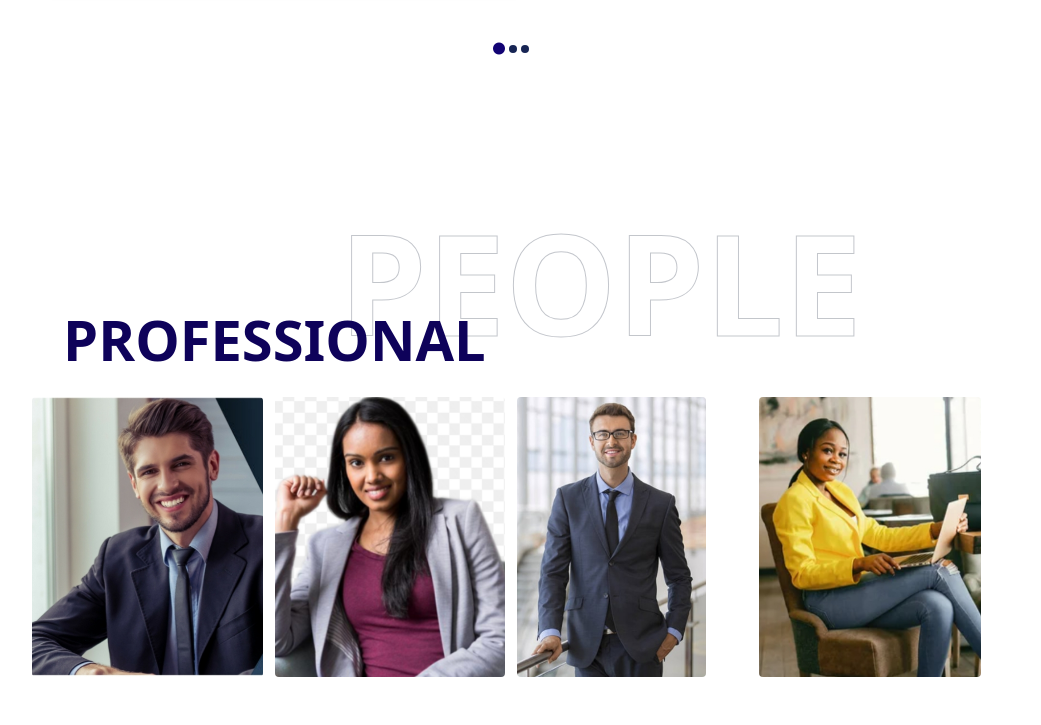
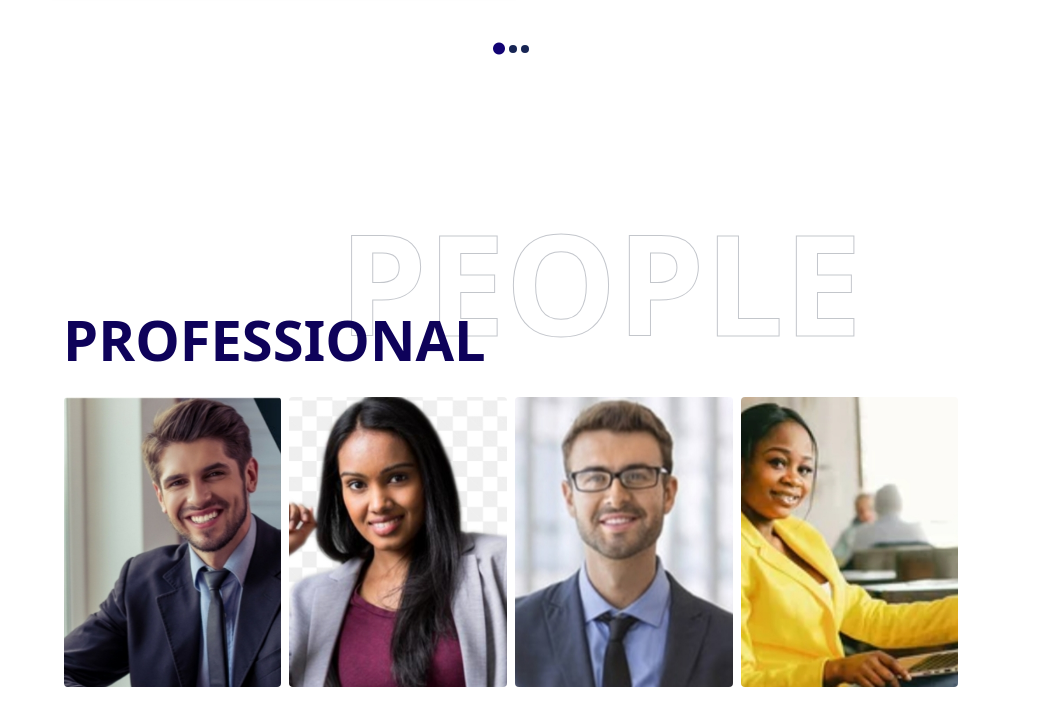
Before and after one commit to aalishbasheikh/Construction-Site, a website built with Vite: page index.html in a window 1280 px wide. Shown: the part 4332-5057 px from the top of the page, without its empty margins (129-1170 px from the left). Built offline with nearby package versions, Linux system fonts and the light colour scheme; files whose address does not match are found by name.

Commit message:
updating professional section

```diff
--- a/index.html
+++ b/index.html
@@ -387,18 +387,18 @@ People
 <div class="relative  md:top-20  lg:ms-48 md:ms-16 ms-2">
 <h1 class=" md:text-[56px] text-[30px]  text-[#0e025a] font-bold">PROFESSIONAL</h1>
 </div>
-<div class="flex md:flex-row flex-col md:gap-3 justify-center items-center py-24">
-  <div class="lg:w-[18%] md:w-[25%] h-[220px] ">
-  <img class="h-[280px] object-cover rounded hover:scale-[1.01]" src="assets/IMG_20260304_234658.jpg" alt="">
+<div class="flex md:flex-row flex-col  justify-center items-center py-24">
+  <div class="lg:w-[17%] md:w-[20%] sm:w-[30%] w-[95%] md:h-[220px] md:ms-0 sm:ms-2 ms-2 me-2 sm:me-0">
+  <img class="h-[290px] w-full object-cover rounded hover:scale-[1.01]" src="assets/IMG_20260305_023401.jpg" alt="">
   </div>
-    <div class="lg:w-[18%] md:w-[25%] lg:h-[220px] md:h-[250px] ">
-  <img class="h-[280px] object-cover rounded hover:scale-[1.01] " src="assets/IMG_20260304_234634.jpg" alt="">
+      <div class="lg:w-[17%] md:w-[20%] sm:w-[30%] w-full   md:h-[220px] sm:ms-2 ms-2 me-2 sm:me-0  md:mt-0 mt-3">
+  <img class="h-[290px] w-full object-cover rounded hover:scale-[1.01]" src="assets/IMG_20260305_023148.jpg" alt="">
   </div>
-      <div class="lg:w-[18%] md:w-[22%] h-[220px]">
-  <img class="h-[280px] object-cover rounded hover:scale-[1.01] " src="assets/IMG_20260304_234715.jpg" alt="">
+        <div class="lg:w-[17%] md:w-[20%] sm:w-[30%] w-[97%] md:h-[220px] sm:ms-2 ms-2 me-2 sm:me-0 md:mt-0 mt-3 ">
+  <img class="h-[290px] w-full object-cover rounded hover:scale-[1.01]" src="assets/IMG_20260305_024109.jpg" alt="">
   </div>
-      <div class="lg:w-[18%] md:w-[25%] h-[220px] ">
-  <img class="h-[280px] object-cover rounded hover:scale-[1.01] " src="assets/IMG_20260304_234624.jpg" alt="">
+       <div class="lg:w-[17%] md:w-[20%] sm:w-[30%] w-[96%] md:h-[220px] sm:ms-2 ms-2 me-2 sm:me-0 md:mt-0 mt-3 ">
+  <img class="h-[290px] w-full object-cover rounded hover:scale-[1.01]" src="assets/IMG_20260305_023430.jpg" alt="">
   </div>
 </div>
       </section>
```
Also changed, not shown: assets/IMG_20260304_234624.jpg (deleted), assets/IMG_20260304_234634.jpg (deleted), assets/IMG_20260304_234658.jpg (deleted), assets/IMG_20260304_234715.jpg (deleted), assets/IMG_20260305_023148.jpg (added), assets/IMG_20260305_023401.jpg (added), assets/IMG_20260305_023430.jpg (added), assets/IMG_20260305_024109.jpg (added).
